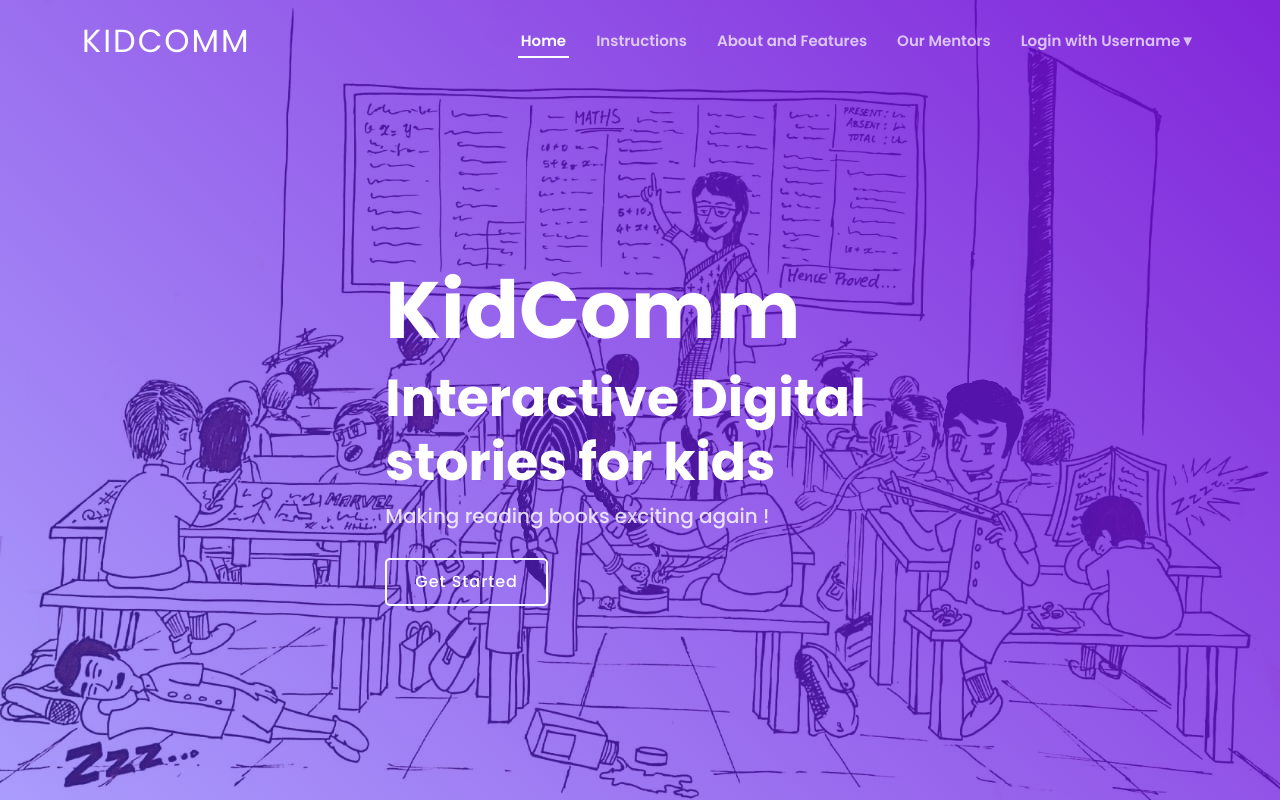
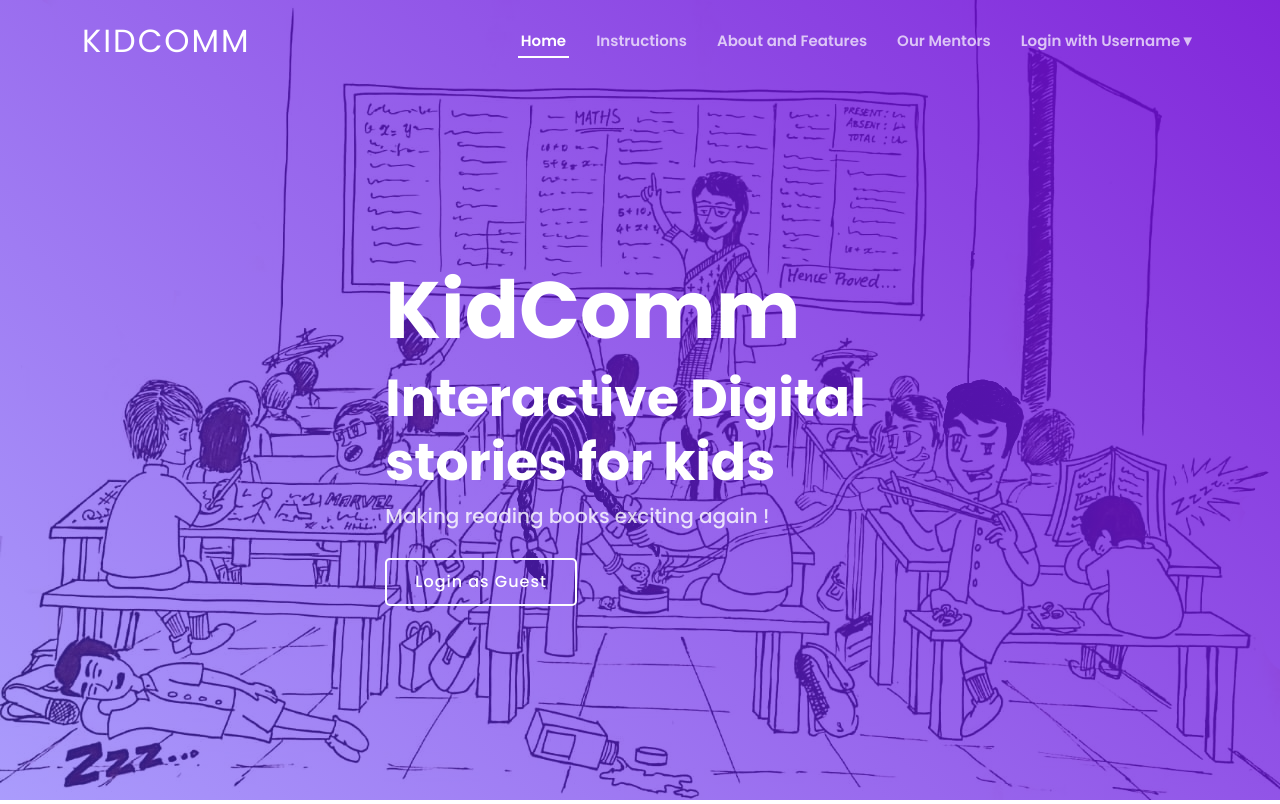
Before and after one commit to RaghulPK/Kidcomm_v3, a Flask app: page / in a window 1280 px wide. Shown: the top 804 px of the page. Run offline with Flask 2, Linux system fonts and the light colour scheme; some libraries are stand-ins or nearby versions.

Commit message:
Update home.html

```diff
--- a/templates/home.html
+++ b/templates/home.html
@@ -88,7 +88,7 @@
           <br>
           <h1>Interactive Digital stories for kids</h1>
           <h2>Making reading books exciting again !</h2>
-          <div><a href="{{ url_for('story') }}" class="btn-get-started scrollto">Get Started</a></div>
+          <div><a href="{{ url_for('story') }}" class="btn-get-started scrollto">Login as Guest</a></div>
         </div>
         <!-- <div class="col-xl-4 col-lg-6 order-1 order-lg-2 hero-img" data-aos="zoom-in" data-aos-delay="150">
           <img src="static/img/hero-img.png" class="img-fluid animated" alt="">
```
